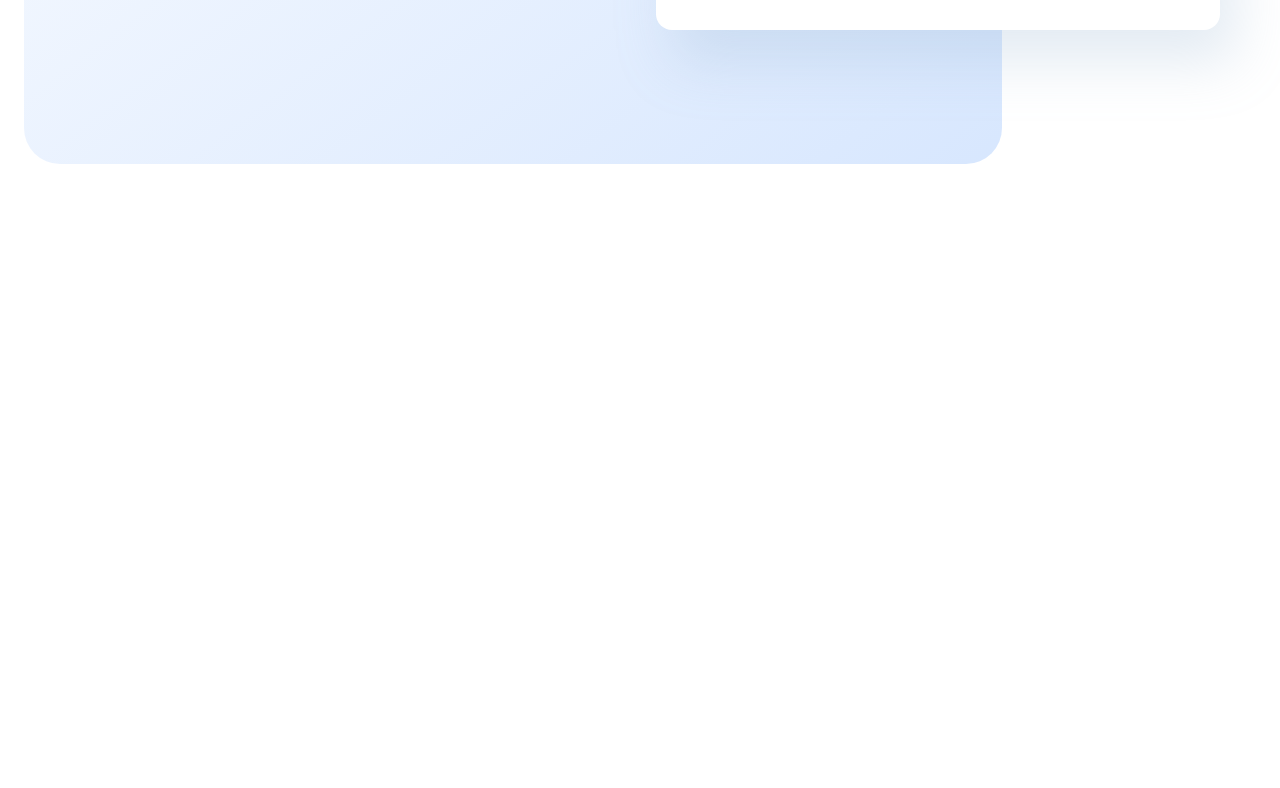
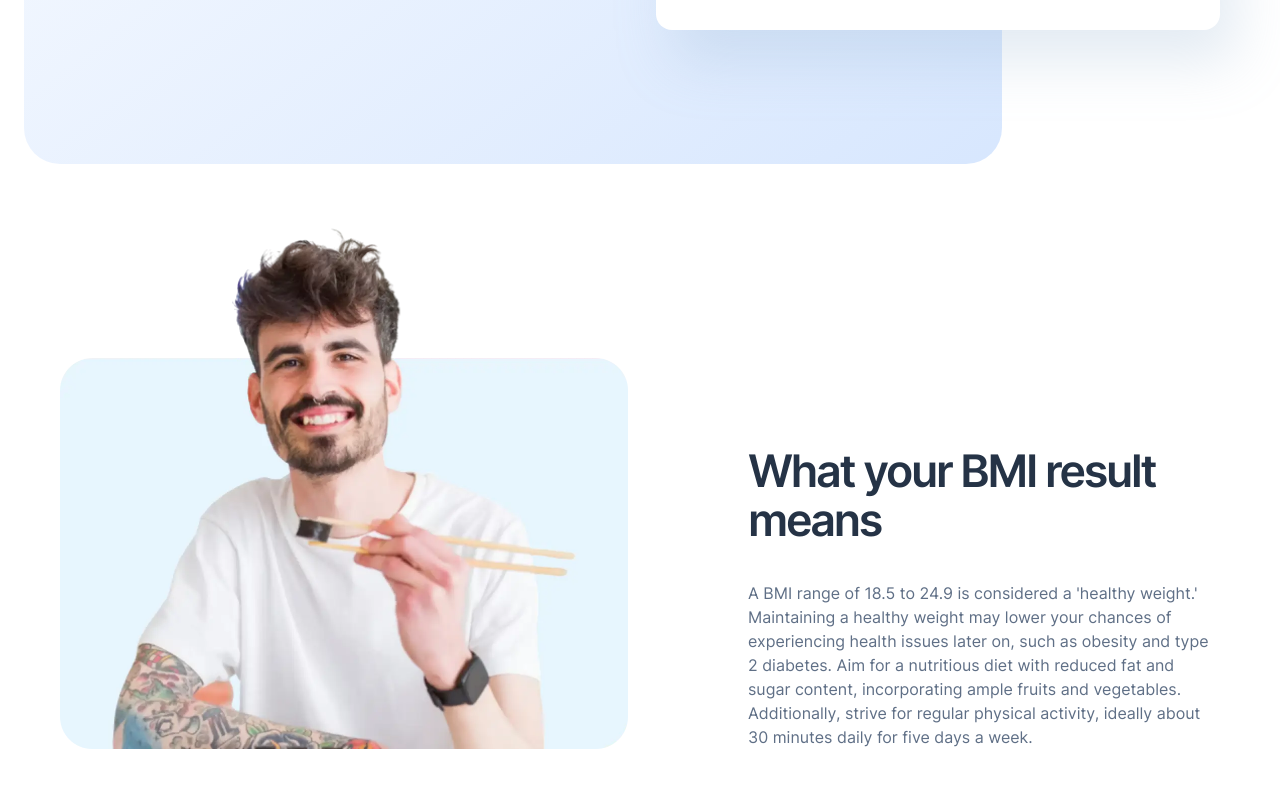
Before and after one commit to karolbanat/fem-svelte-bmi-calculator, a Svelte app: page / in a window 1280 px wide. Shown: the part 572-1360 px from the top of the page. Before the commit the page ends 800 px from the top, so only its background shows below. Built offline with nearby package versions, Linux system fonts and the light colour scheme.

Commit message:
Meaning section

```diff
--- a/src/App.svelte
+++ b/src/App.svelte
@@ -18,7 +18,21 @@
 		<BMIForm />
 	</div>
 </header>
-<main></main>
+<main class="wrapper-grid">
+	<section class="meaning-section even-columns-screen even-columns-screen--medium vertical-end-grid">
+		<img
+			src="/assets/images/image-man-eating.webp"
+			alt="Smiling man holding chopsticks with sushi roll."
+			class="meaning-section__image"
+		/>
+		<HeaderBox
+			headingLevel="h2"
+			headingText="What your BMI result means"
+			message="A BMI range of 18.5 to 24.9 is considered a 'healthy weight.' Maintaining a healthy weight may lower your chances of experiencing health issues later on, such as obesity and type 2 diabetes. Aim for a nutritious diet with reduced fat and sugar content, incorporating ample fruits and vegetables. Additionally, strive for regular physical activity, ideally about 30 minutes daily for five days a week."
+			paddedLeft={true}
+		/>
+	</section>
+</main>
 
 <style>
 	header {
@@ -38,6 +52,17 @@
 		border-radius: 0 0 var(--borr-600) var(--borr-600);
 	}
 
+	.meaning-section {
+		margin-block: clamp(4.5rem, 12.5rem, 6rem);
+	}
+
+	@media (min-width: 42em) and (max-width: 62em) {
+		.meaning-section__image {
+			justify-self: end;
+			max-width: 125%;
+		}
+	}
+
 	@media (min-width: 62em) {
 		header {
 			padding-block-end: 5.375rem;
--- a/src/app.css
+++ b/src/app.css
@@ -258,6 +258,14 @@ h2 {
 	gap: var(--even-columns-screen-spacer, var(--spacer-rem-300));
 }
 
+@media (min-width: 42em) {
+	.even-columns-screen--medium {
+		display: grid;
+		grid-auto-flow: column;
+		grid-auto-columns: var(--even-columns-screen-size, 1fr);
+	}
+}
+
 @media (min-width: 56em) {
 	.even-columns-screen {
 		display: grid;
@@ -276,6 +284,10 @@ h2 {
 	align-items: center;
 }
 
+.vertical-end-grid {
+	align-items: end;
+}
+
 .flow > * + * {
 	margin-top: var(--flow-spacer, 1em);
 }
```
